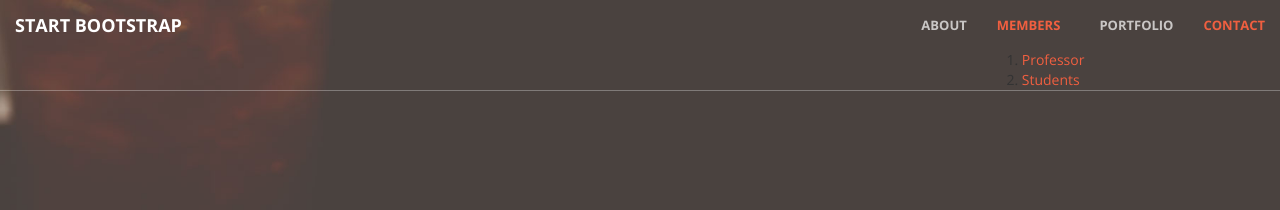
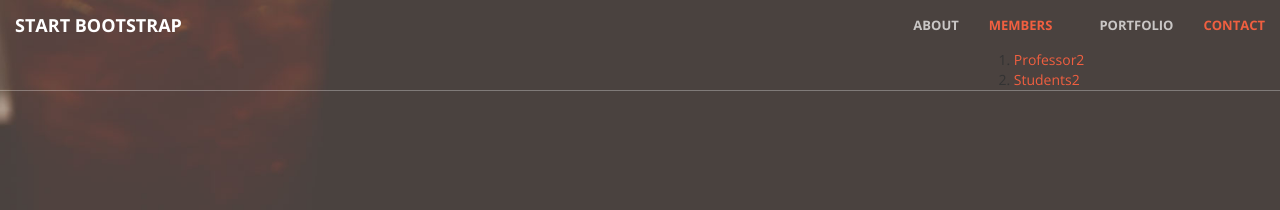
Before and after one commit to dwKim88/AEL, a Jekyll site: the page built from index.html, in a window 1280 px wide. Shown: the top 210 px of the page. Built offline with Jekyll 4.4.1, drawn with Linux system fonts in a browser that asks for light colours.

Commit message:
Update nav.html

```diff
--- a/_includes/nav.html
+++ b/_includes/nav.html
@@ -18,10 +18,10 @@
                 <li>    <a class="page-scroll" href="#services">Members</a>
                     <ol>
                         <li>
-                            <a class="page-scroll" href="#contact">Professor</a>
+                            <a class="page-scroll" href="#contact">Professor2</a>
                         </li>
                         <li>
-                            <a class="page-scroll" href="#portfolio">Students</a>
+                            <a class="page-scroll" href="#portfolio">Students2</a>
                         </li>
                     </ol>
                 </li>
```
